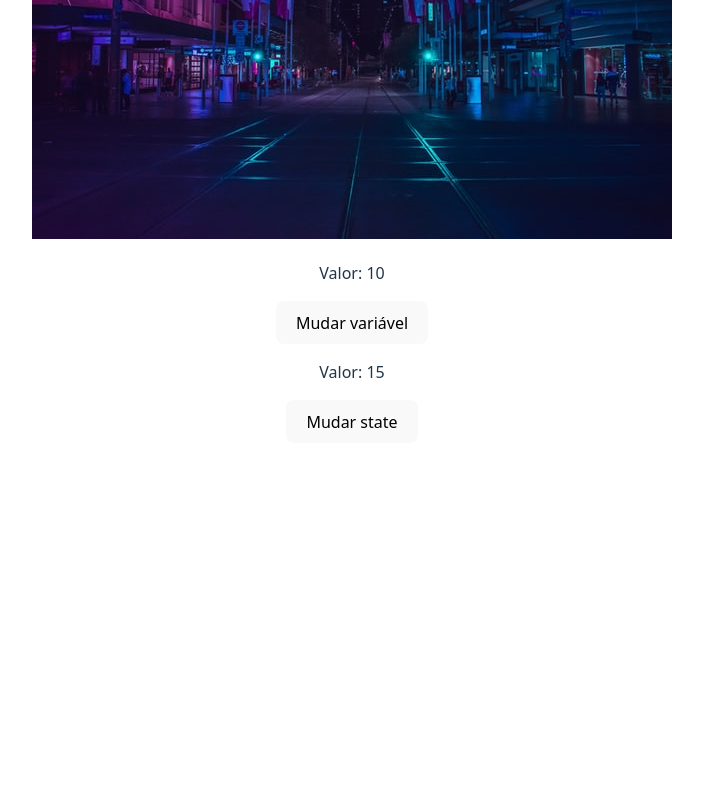
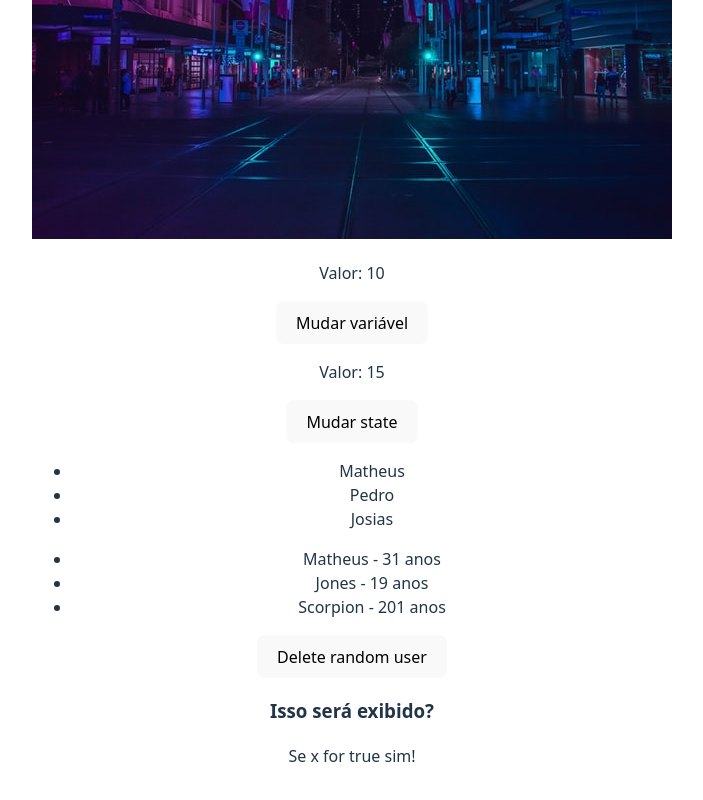
Before and after one commit to Pedro-William/react-fundamentals-lab-starter, a React (Vite) app: page / in a window 1280 px wide. Shown: the part 778-1578 px from the top of the page, without its empty margins (288-991 px from the left). Before the commit the page ends 1253 px from the top, so only its background shows below. Built offline with nearby package versions, Linux system fonts and the light colour scheme.

Commit message:
feat: add conditional rendering examples

```diff
--- a/src/App.jsx
+++ b/src/App.jsx
@@ -2,6 +2,8 @@
 import './App.css'
 import city from './assets/city.jpg'
 import ManageData from "./components/ManageData"
+import ListRender from "./components/ListRender"
+import ConditionalRender from "./components/ConditionalRender"
 
 function App() {
 
@@ -16,6 +18,8 @@
         <img src={city} alt="Cidade" />
       </div>
         <ManageData />
+        <ListRender/>
+        <ConditionalRender/>
       </div>
 
 
--- a/src/components/ConditionalRender.jsx
+++ b/src/components/ConditionalRender.jsx
@@ -0,0 +1,17 @@
+import React from "react";
+
+const ConditionalRender = () => {
+  // Altere para false e observe a diferença na interface.
+  const x = true;
+
+  return (
+    <div>
+      <h3>Isso será exibido?</h3>
+
+      {/* O parágrafo só será renderizado quando x for true. */}
+      {x && <p>Se x for true sim!</p>}
+    </div>
+  );
+};
+
+export default ConditionalRender;
--- a/src/components/ListRender.jsx
+++ b/src/components/ListRender.jsx
@@ -0,0 +1,43 @@
+import { useState } from "react";
+
+const ListRender = () => {
+  const [list] = useState(["Matheus", "Pedro", "Josias"]);
+
+  // Agora cada usuário possui um id estável.
+  const [users] = useState([
+    { id: 1, name: "Matheus", age: 31 },
+    { id: 2, name: "Jones", age: 19 },
+    { id: 3, name: "Scorpion", age: 201 },
+  ]);
+
+  const deleteRandom = () => {
+    const randomNumber = Math.floor(Math.random() * 4);
+
+    // Recebe o estado anterior e cria um NOVO array sem o usuário sorteado.
+    setUsers((prevUsers) => {
+      return prevUsers.filter((user) => randomNumber !== user.id);
+    });
+  };
+
+  return (
+    <div>
+      <ul>
+        {list.map((item, i) => (
+          <li key={i}>{item}</li>
+        ))}
+      </ul>
+
+      <ul>
+        {users.map((user) => (
+          <li key={user.id}>
+            {user.name} - {user.age} anos
+          </li>
+        ))}
+      </ul>
+
+      <button onClick={deleteRandom}>Delete random user</button>
+    </div>
+  );
+};
+
+export default ListRender;
```
